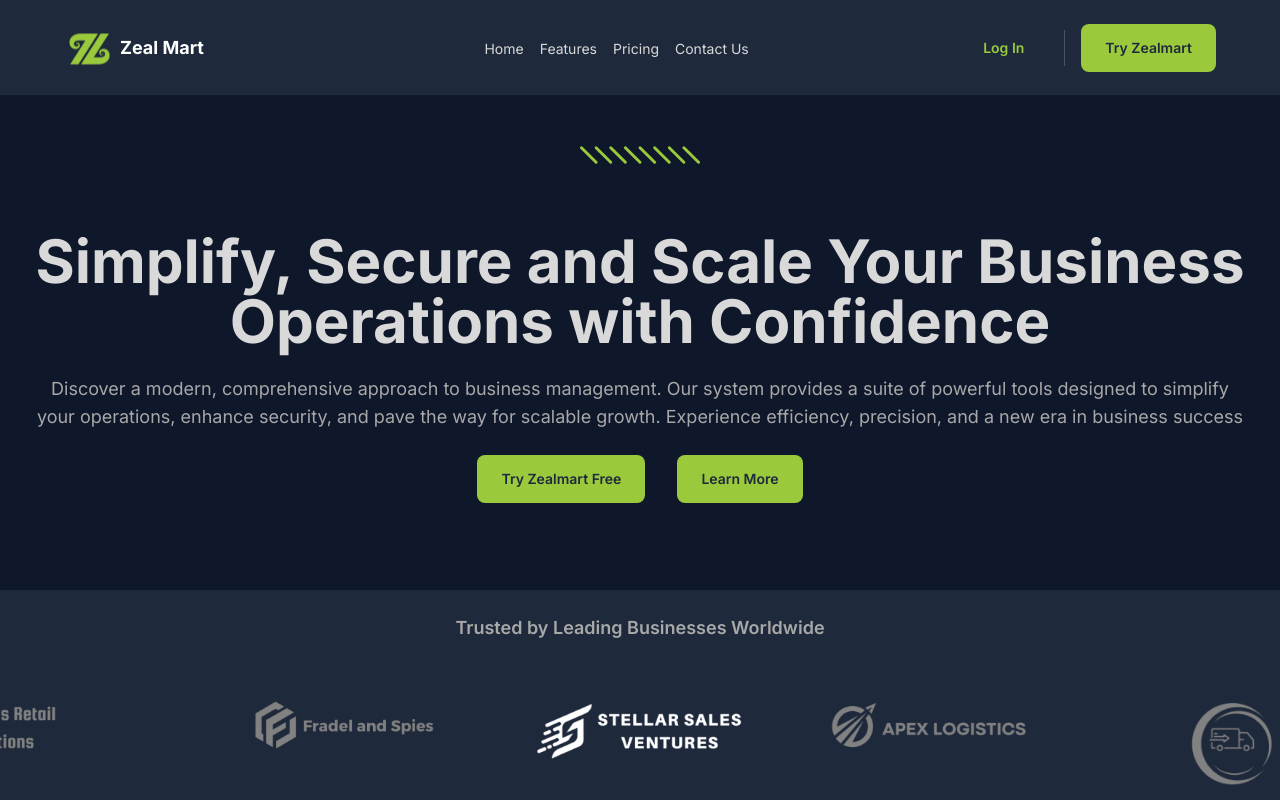
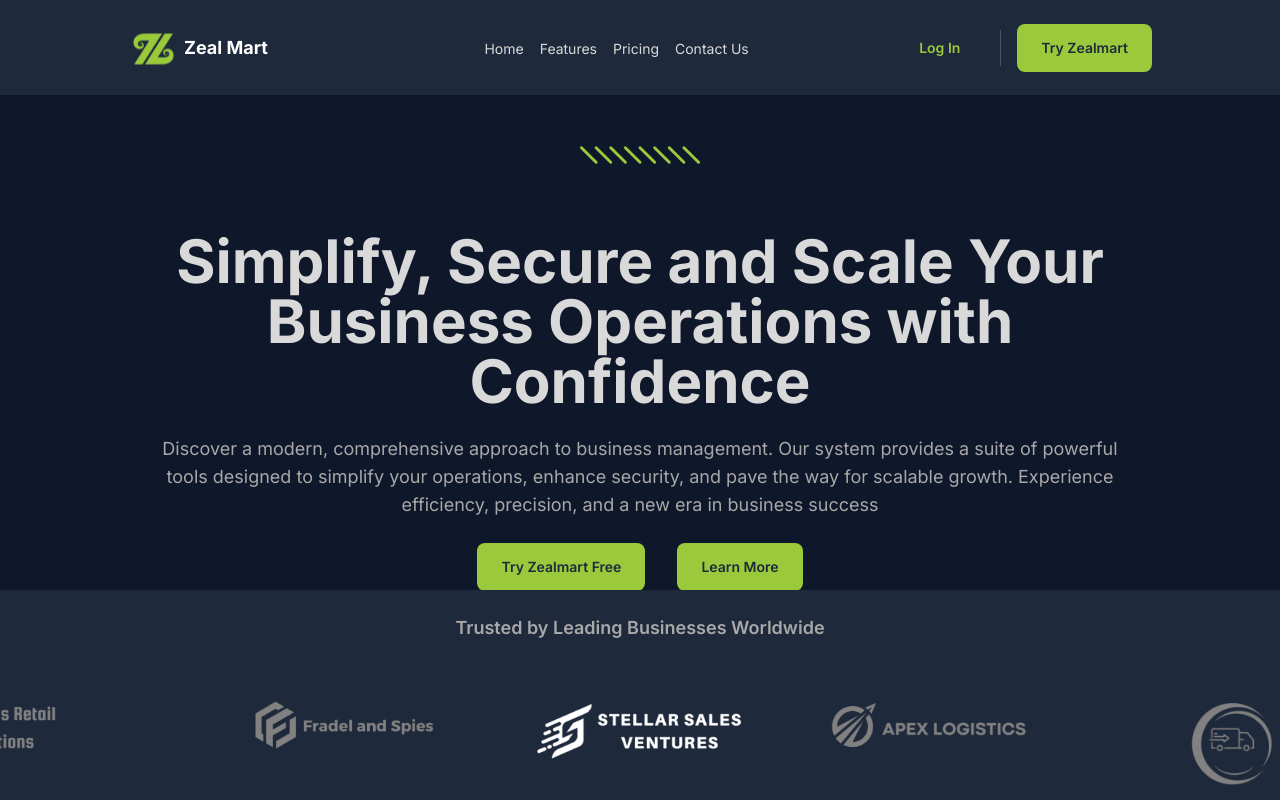
Before and after one commit to malinda666/zealmart-landing, a Next.js app: page / in a window 1280 px wide. Shown: the top 800 px of the page. Built offline with nearby package versions, Linux system fonts and the light colour scheme.

Commit message:
update Ui

```diff
--- a/src/app/page.tsx
+++ b/src/app/page.tsx
@@ -33,7 +33,7 @@ export default function Home() {
     <>
       {/* Hero Section */}
       <section className="relative w-full mx-auto min-h-[calc(75vh-79px)] md:min-h-[calc(100vh-95px)]">
-        <div className="flex container mx-auto flex-col items-center justify-center md:px-8">
+        <div className="flex max-w-screen-lg mx-auto flex-col items-center justify-center md:px-8">
           <div className="relative w-[120px] min-h-[24px] h-max mt-12">
             <Image src="/assets/svg/hero.svg" fill alt="HeroShape" />
           </div>
--- a/src/components/layout/Header.tsx
+++ b/src/components/layout/Header.tsx
@@ -35,7 +35,7 @@ const menuItems = [
 const Header = () => {
   return (
     <header className="sticky z-50 w-full md:px-4 lg:px-8 py-2 md:py-4 bg-foreground">
-      <div className="container mx-auto flex items-center justify-between">
+      <div className="max-w-screen-lg mx-auto flex items-center justify-between">
         <div className="relative flex items-center md:min-w-max lg:min-w-[210px]">
           <div className="relative w-[36px] md:w-[48px] min-w-max min-h-[63px] h-full mr-2">
             <Image src="/assets/zealmart-logo.svg" alt="Logo" fill />
--- a/src/components/modules/TestimonialSlider/index.tsx
+++ b/src/components/modules/TestimonialSlider/index.tsx
@@ -78,7 +78,7 @@ const TestimonialSlider = ({
         ref={sliderWrapper}
       >
         <div
-          className="w-full flex items-start gap-8 mr-4 will-change-transform transition-transform duration-300 ease-in-out"
+          className="w-full flex items-start gap-8 pr-4 will-change-transform transition-transform duration-300 ease-in-out"
           ref={sliderInner}
         >
           {items.map((item, i) => (
@@ -116,6 +116,7 @@ const TestimonialSlider = ({
             </div>
           ))}
         </div>
+        <div className="absolute right-0 top-16 h-full w-[25%] bg-gradient-to-l from-background via-transparent to-transparent" />
       </div>
     </div>
   )
```
